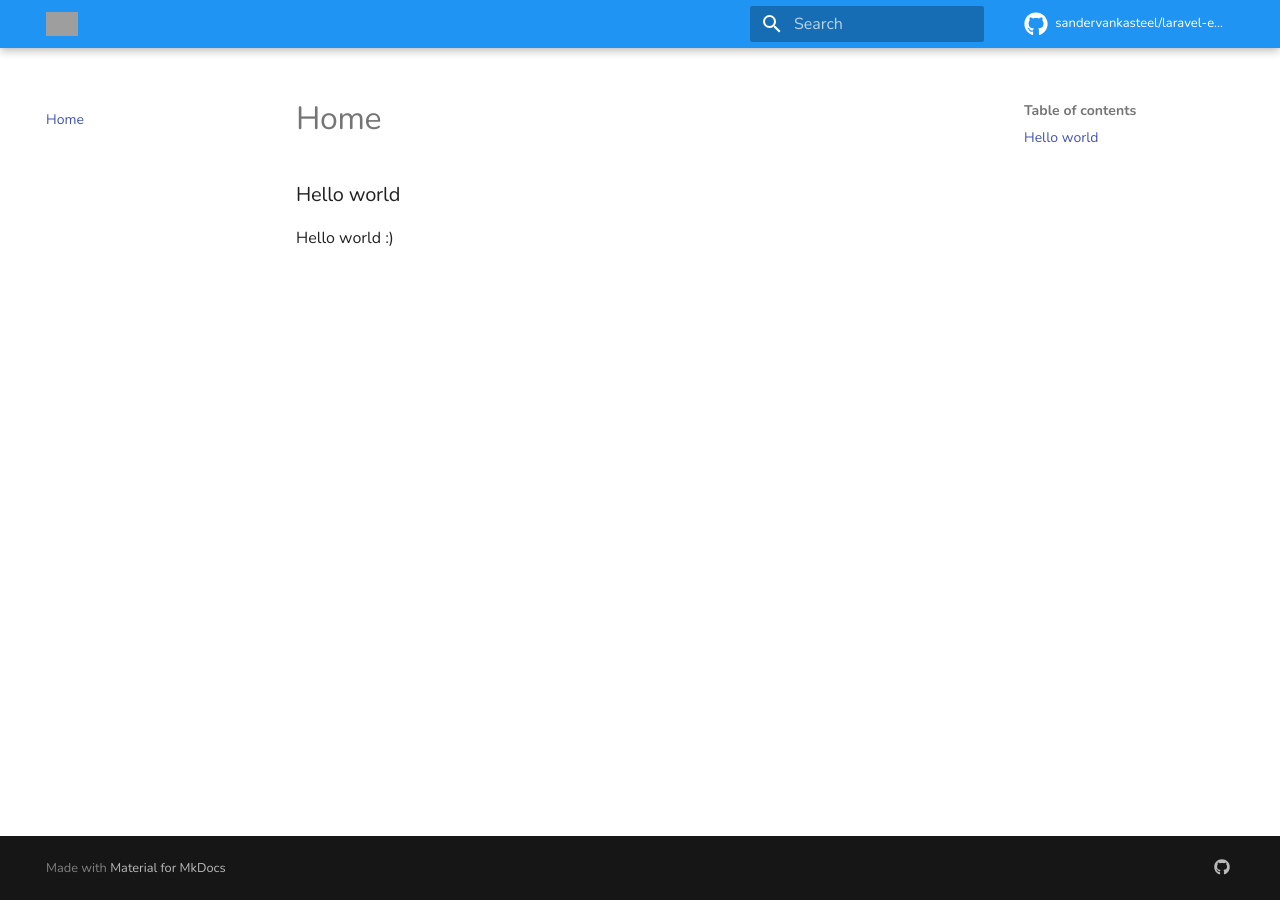
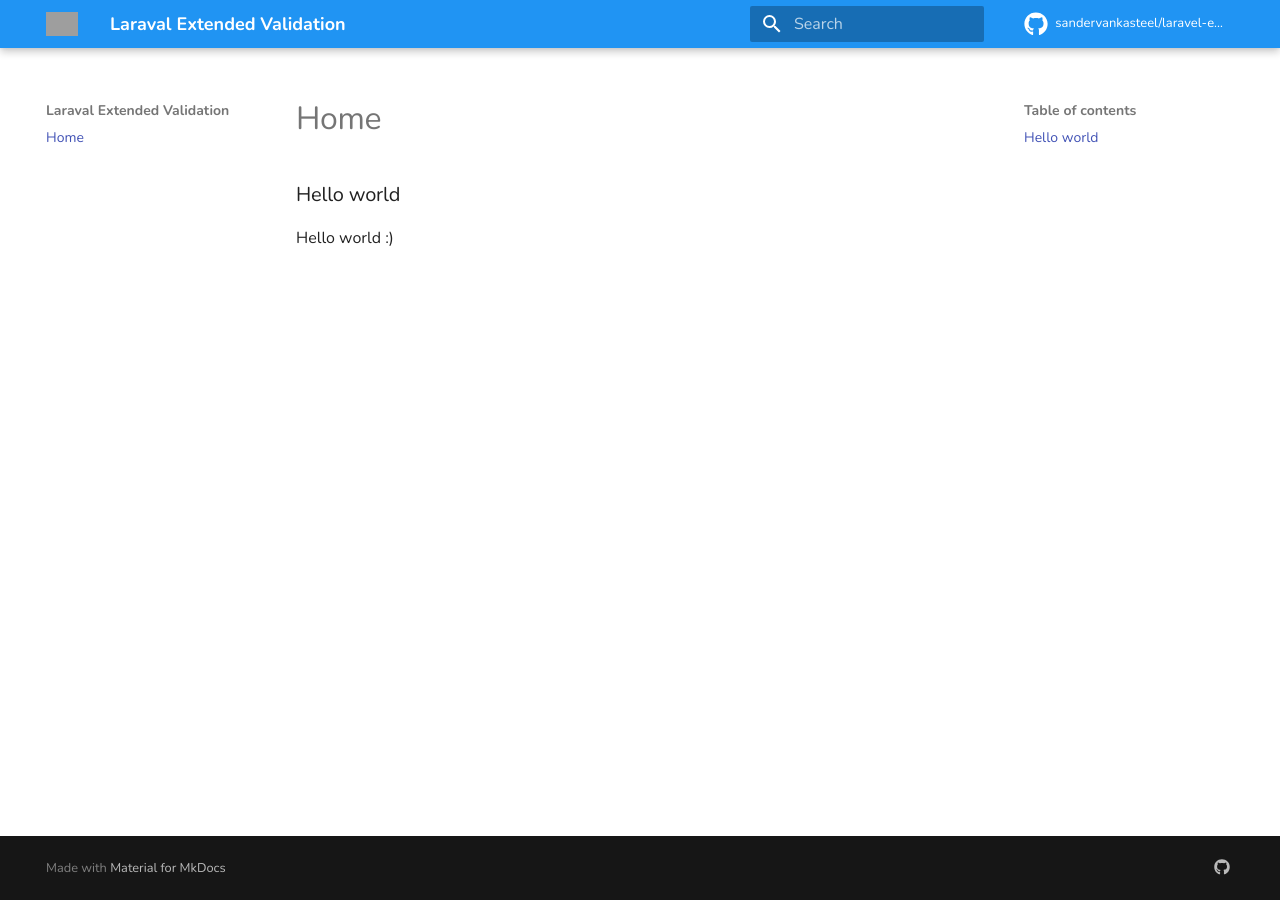
Before and after one commit to sandervankasteel/laravel-extended-validation, an MkDocs documentation site: the page built from docs/index.md, in a window 1280 px wide. Built offline with MkDocs 1.6.1 and Material for MkDocs 9.7.7, drawn with Linux system fonts in a browser that asks for light colours; nearby versions of some CDN libraries; comment, search, counter and statistics services are not loaded; part of the change alters nothing that is shown; grey boxes are pictures that could not be loaded.

Commit message:
Fixed site_name config

```diff
--- a/mkdocs.yml
+++ b/mkdocs.yml
@@ -1,4 +1,4 @@
-mkdocs-materialsite_name: Laraval Extended Validation
+site_name: Laraval Extended Validation
 site_description: Documentation for Laraval Extended Validation
 
 repo_name: sandervankasteel/laravel-extended-validation
```
